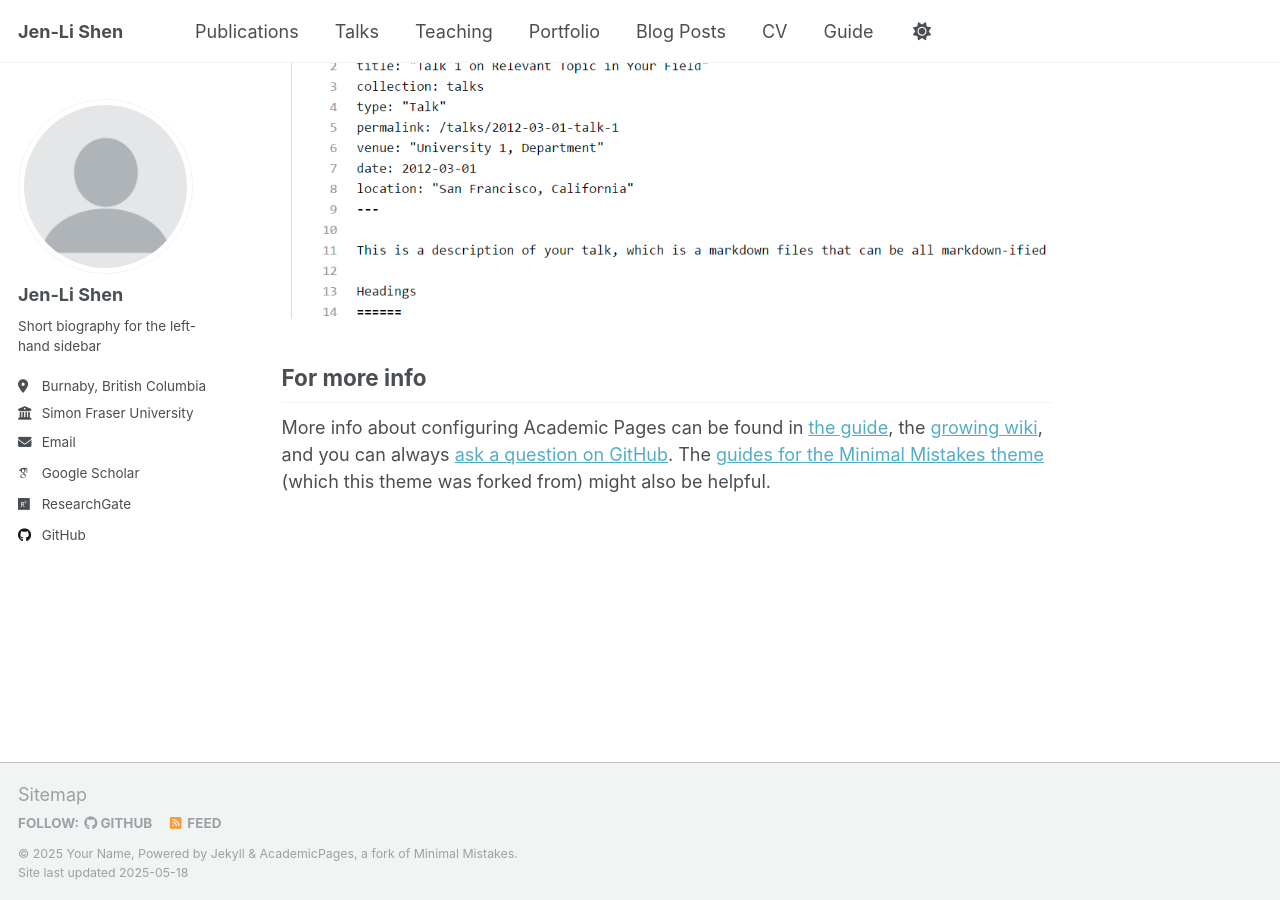
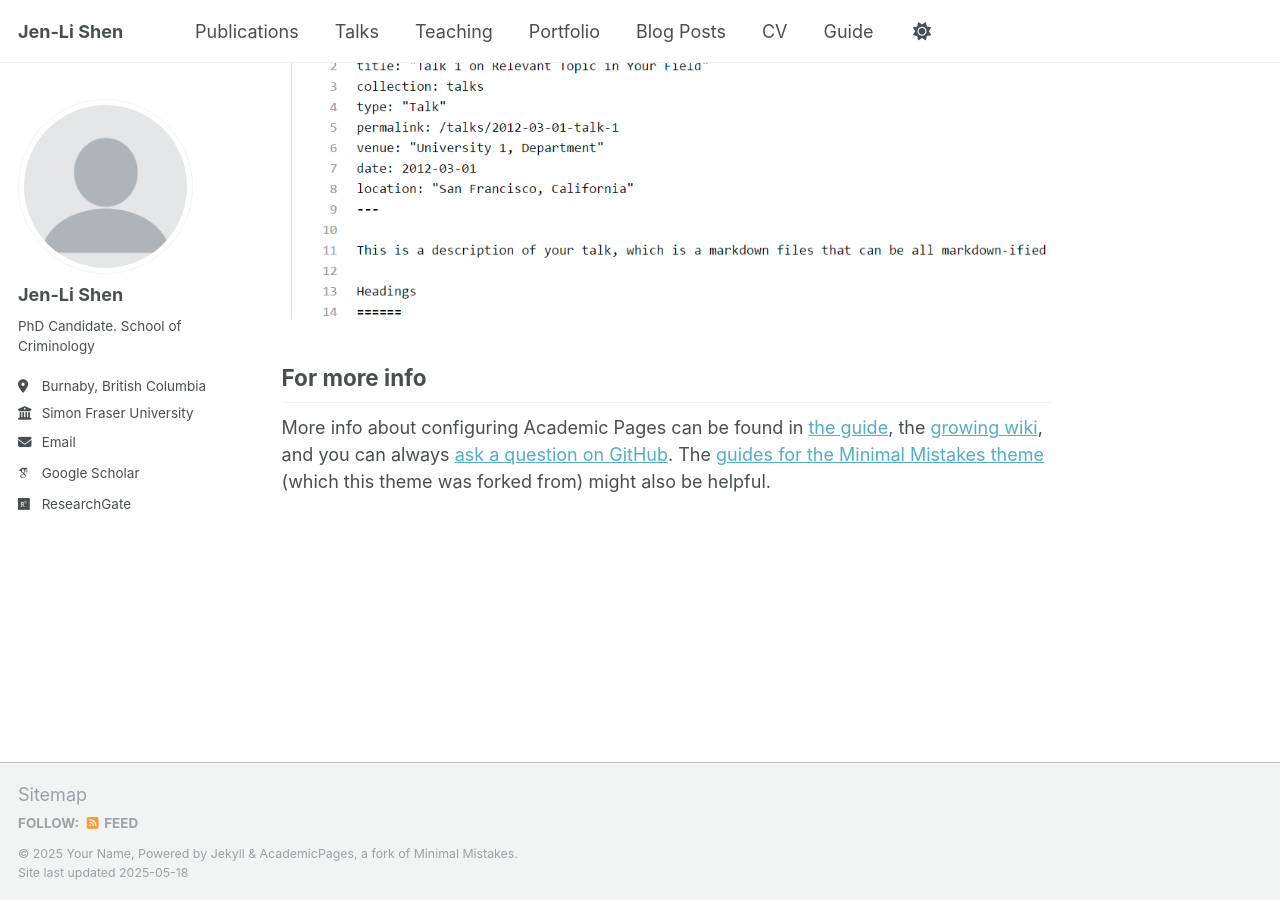
Before and after one commit to jenlishen/jenlishen.github.io, a Jekyll site: the page built from _pages/about.md, in a window 1280 px wide and 900 px high, scrolled down 2636 px. Built offline with Jekyll 4.4.1, drawn with Linux system fonts in a browser that asks for light colours; some web fonts are replaced.

Commit message:
Update _config.yml

```diff
--- a/_config.yml
+++ b/_config.yml
@@ -25,7 +25,7 @@ author:
   avatar           : "profile.png"
   name             : "Jen-Li Shen"
   pronouns         : # example: "she/her"
-  bio              : "Short biography for the left-hand sidebar"
+  bio              : "PhD Candidate. School of Criminology"
   location         : "Burnaby, British Columbia"
   employer         : "Simon Fraser University"
   uri              : # URL
@@ -46,7 +46,7 @@ author:
   bitbucket        : # Username - Update with your username on the site
   codepen          : # Username
   dribbble         : # Username
-  github           : "academicpages"
+  github           : # Username
   kaggle           : # Username
   stackoverflow    : # User number or user number and name (i.e., use "1" or "1/jeff-atwood")
 
```
